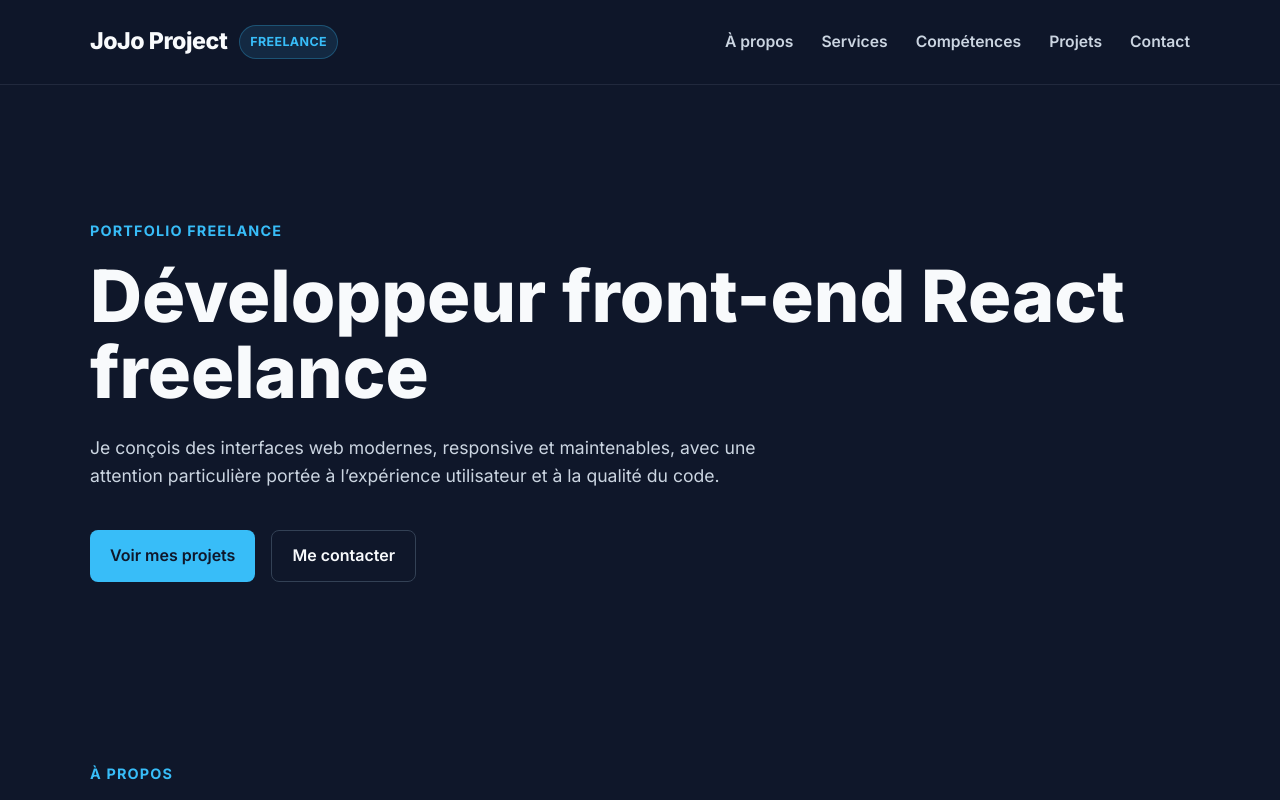
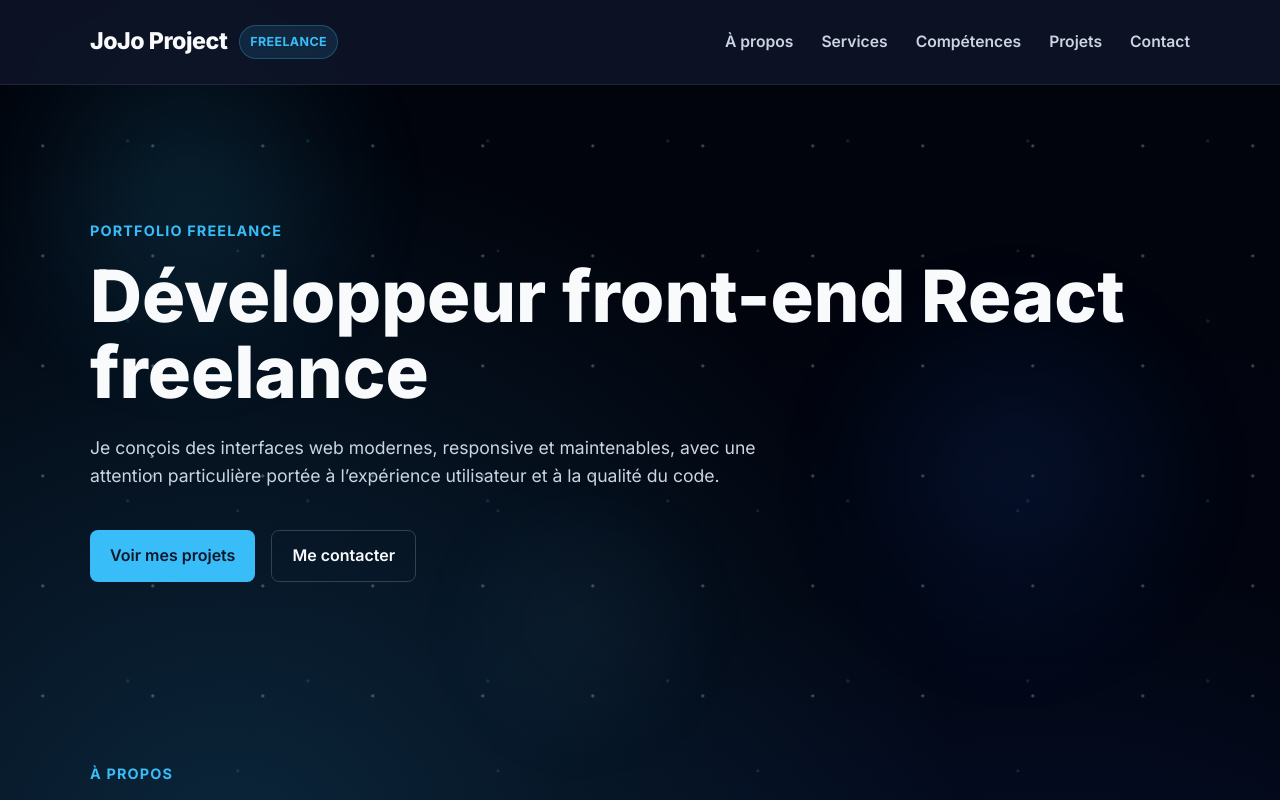
Before and after one commit to JojoProj3ct/Portfolio-d-veloppeur, a React (Vite) app: page / in a window 1280 px wide. Shown: the top 800 px of the page. Built offline with nearby package versions, Linux system fonts and the light colour scheme.

Commit message:
style: add immersive cosmic background

```diff
--- a/package.json
+++ b/package.json
@@ -10,6 +10,8 @@
     "preview": "vite preview"
   },
   "dependencies": {
+    "@tsparticles/react": "^3.0.0",
+    "@tsparticles/slim": "^3.9.1",
     "react": "^19.2.4",
     "react-dom": "^19.2.4",
     "react-icons": "^5.6.0"
--- a/src/App.jsx
+++ b/src/App.jsx
@@ -1,3 +1,4 @@
+import { useEffect, useState } from "react";
 import Navbar from "./components/Navbar/Navbar";
 import Hero from "./components/Hero/Hero";
 import About from "./components/About/About";
@@ -6,10 +7,33 @@ import Skills from "./components/Skills/Skills";
 import Projects from "./components/Projects/Projects";
 import Contact from "./components/Contact/Contact";
 import Footer from "./components/Footer/Footer";
+import LoadingScreen from "./components/LoadingScreen/LoadingScreen.jsx";
 import "./styles/_global.scss";
 
 function App() {
+  const [isLoading, setIsLoading] = useState(true);
+  const [isClosing, setIsClosing] = useState(false);
+
+  useEffect(() => {
+    const startClosing = setTimeout(() => {
+      setIsClosing(true);
+    }, 400);
+
+    const endLoading = setTimeout(() => {
+      setIsLoading(false);
+    }, 700);
+
+    return () => {
+      clearTimeout(startClosing);
+      clearTimeout(endLoading);
+    };
+  }, []);
+
   return (
+    <>
+      {isLoading && <LoadingScreen isClosing={isClosing} />}
+
+      {!isLoading && (
         <>
           <a href="#main-content" className="skip-link">
             Aller au contenu principal
@@ -28,6 +52,8 @@ function App() {
 
           <Footer />
         </>
+      )}
+    </>
   );
 }
 
--- a/src/styles/_global.scss
+++ b/src/styles/_global.scss
@@ -11,9 +11,27 @@ html {
 body {
   margin: 0;
   font-family: $font-base;
-  background: $color-background;
+  background:
+    radial-gradient(
+      circle at 18% 18%,
+      rgba(56, 189, 248, 0.18),
+      transparent 18%
+    ),
+    radial-gradient(
+      circle at 82% 24%,
+      rgba(37, 99, 235, 0.14),
+      transparent 16%
+    ),
+    radial-gradient(
+      circle at 50% 80%,
+      rgba(96, 165, 250, 0.08),
+      transparent 18%
+    ),
+    linear-gradient(180deg, #01040b 0%, #020617 30%, #0f172a 65%, #111827 100%);
   color: $color-text;
   line-height: 1.6;
+  position: relative;
+  overflow-x: hidden;
 }
 
 img {
@@ -60,10 +78,11 @@ main {
 }
 
 .card {
-  background: $color-card;
-  border: 1px solid $color-border;
+  background: rgba(31, 41, 55, 0.82);
+  border: 1px solid rgba(148, 163, 184, 0.18);
   border-radius: $radius-md;
   padding: 24px;
+  backdrop-filter: blur(10px);
 }
 
 .button {
@@ -100,6 +119,7 @@ main {
   outline: 3px solid $color-primary;
   outline-offset: 3px;
 }
+
 .skip-link {
   position: absolute;
   left: 16px;
@@ -114,6 +134,167 @@ main {
 
 .skip-link:focus {
   top: 16px;
+}
+
+body::before,
+body::after {
+  content: "";
+  position: fixed;
+  inset: 0;
+  pointer-events: none;
+}
+
+body::before {
+  z-index: 0;
+  background-image:
+    radial-gradient(circle, rgba(255, 255, 255, 0.95) 1.2px, transparent 1.9px),
+    radial-gradient(circle, rgba(56, 189, 248, 0.65) 1.2px, transparent 2.1px),
+    radial-gradient(circle, rgba(255, 255, 255, 0.45) 1px, transparent 1.8px);
+  background-size:
+    110px 110px,
+    180px 180px,
+    260px 260px;
+  background-position:
+    0 0,
+    50px 70px,
+    120px 140px;
+  opacity: 0.28;
+  animation: starsDrift 24s linear infinite;
+}
+
+body::after {
+  z-index: 0;
+  background:
+    radial-gradient(
+      circle at 15% 25%,
+      rgba(56, 189, 248, 0.2),
+      transparent 16%
+    ),
+    radial-gradient(
+      circle at 78% 60%,
+      rgba(37, 99, 235, 0.18),
+      transparent 18%
+    ),
+    radial-gradient(
+      circle at 45% 78%,
+      rgba(125, 211, 252, 0.08),
+      transparent 15%
+    );
+  filter: blur(48px);
+  opacity: 0.85;
+  animation: glowFloat 14s ease-in-out infinite alternate;
+}
+
+header,
+main,
+footer,
+section {
+  position: relative;
+  z-index: 1;
+}
+
+header::before {
+  content: "";
+  position: fixed;
+  top: 16%;
+  left: -12%;
+  width: 180px;
+  height: 2px;
+  border-radius: 999px;
+  background: linear-gradient(
+    90deg,
+    transparent,
+    rgba(255, 255, 255, 0.9),
+    rgba(56, 189, 248, 0.7),
+    transparent
+  );
+  box-shadow: 0 0 18px rgba(56, 189, 248, 0.35);
+  transform: rotate(-18deg);
+  opacity: 0;
+  animation: shootingStarOne 9s linear infinite;
+  pointer-events: none;
+  z-index: 0;
+}
+
+main::before {
+  content: "";
+  position: fixed;
+  top: 42%;
+  right: -14%;
+  width: 140px;
+  height: 2px;
+  border-radius: 999px;
+  background: linear-gradient(
+    90deg,
+    transparent,
+    rgba(255, 255, 255, 0.85),
+    rgba(96, 165, 250, 0.65),
+    transparent
+  );
+  box-shadow: 0 0 16px rgba(96, 165, 250, 0.28);
+  transform: rotate(-24deg);
+  opacity: 0;
+  animation: shootingStarTwo 11s linear infinite;
+  pointer-events: none;
+  z-index: 0;
+}
+
+@keyframes starsDrift {
+  from {
+    transform: translate3d(0, 0, 0);
+  }
+  to {
+    transform: translate3d(-45px, -70px, 0);
+  }
+}
+
+@keyframes glowFloat {
+  from {
+    transform: translate3d(0, 0, 0) scale(1);
+  }
+  to {
+    transform: translate3d(18px, -14px, 0) scale(1.06);
+  }
+}
+
+@keyframes shootingStarOne {
+  0%,
+  70%,
+  100% {
+    opacity: 0;
+    transform: translate3d(0, 0, 0) rotate(-18deg);
+  }
+  72% {
+    opacity: 1;
+  }
+  88% {
+    opacity: 1;
+    transform: translate3d(420px, 220px, 0) rotate(-18deg);
+  }
+  100% {
+    opacity: 0;
+    transform: translate3d(520px, 270px, 0) rotate(-18deg);
+  }
+}
+
+@keyframes shootingStarTwo {
+  0%,
+  76%,
+  100% {
+    opacity: 0;
+    transform: translate3d(0, 0, 0) rotate(-24deg);
+  }
+  78% {
+    opacity: 1;
+  }
+  92% {
+    opacity: 1;
+    transform: translate3d(-360px, 180px, 0) rotate(-24deg);
+  }
+  100% {
+    opacity: 0;
+    transform: translate3d(-460px, 240px, 0) rotate(-24deg);
+  }
 }
 
 @media (max-width: 768px) {
@@ -132,4 +313,9 @@ main {
   .button {
     width: 100%;
   }
+
+  header::before,
+  main::before {
+    display: none;
+  }
 }
```
Also changed, not shown: 1 other file (tests, documents, lock files or other folders). Lines whose indentation alone changed are shown as unchanged.
